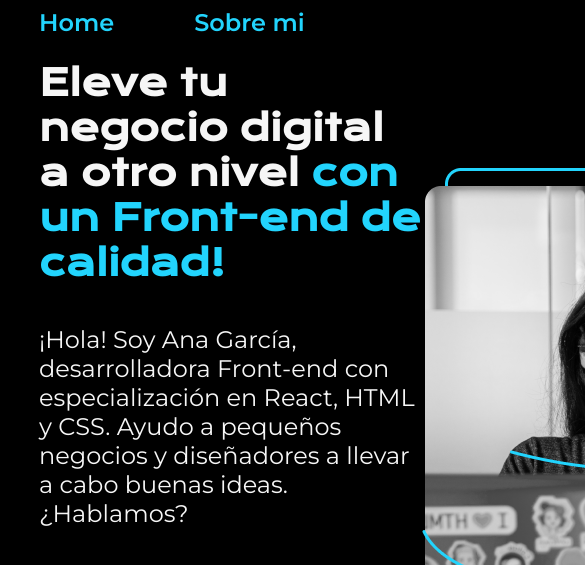
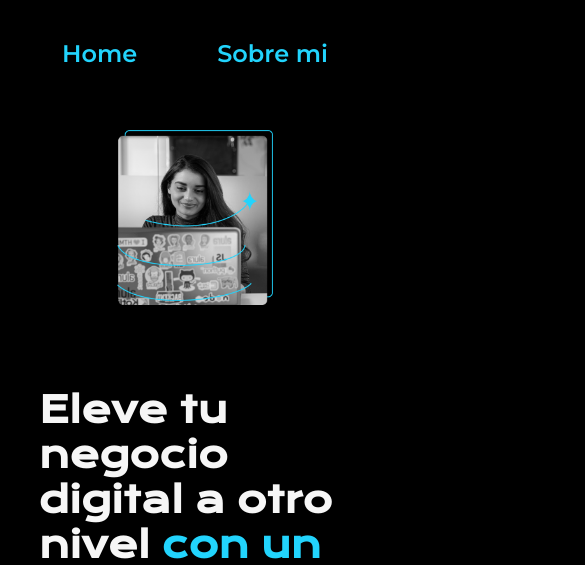
Before and after one commit to mark-dOob/portafolio, a plain HTML site: page index.html in a window 390 px wide. Shown: the top 565 px of the page, 585 px wide, since content can reach past the window. Drawn offline with nearby package versions, Linux system fonts and the light colour scheme.

```diff
--- a/index.html
+++ b/index.html
@@ -29,7 +29,7 @@
                 <a class="presentacion-enlaces-link" href=""><img src="imagenes/github.png" alt="logo de github">GitHub</a>
             </div>
         </section>
-        <img src="imagenes/imagen.png" alt="imagen de una mujer trabajando">
+        <img class="presentacion-imagen" src="imagenes/imagen.png" alt="imagen de una mujer trabajando">
     </main>
     <footer class="footer">
         <p>Desarrollado por Mark-dOob</p>
--- a/styles/style.css
+++ b/styles/style.css
@@ -46,10 +46,11 @@
     /* margin: 10%; */
     padding: 6% 10%; /*se acambio el margin por padding*/
     justify-content: space-between;
+    gap: 82px;
 }
 
 .presentacion-contenido {
-    width: 615px;
+    width: 50%;
     display: flex;
     flex-direction: column;
     gap: 40px;
@@ -85,7 +86,7 @@
 }
 
 .presentacion-enlaces-link {
-    width: 378px;
+    width: 50%;
     text-align: center;
     padding: 21.5px 0px;
     border-radius: 8px;
@@ -104,6 +105,10 @@
     background-color: var(--color-hover);
 }
 
+.presentacion-imagen {
+    width: 50%;
+}
+
 .footer {
     background-color: var(--color-terciario);
     padding: 24px;
@@ -113,3 +118,21 @@
     font-size: 2.4rem;
     font-weight: 400;
 }
+
+@media(max-width: 1200px){
+    .header {
+        padding: 10%;
+    }
+
+    .hader-menu {
+        justify-content: center;
+    }
+
+    .presentacion {
+        flex-direction: column-reverse;
+    }
+
+    .presentacion-contenido {
+        width: auto;
+    }
+}
```
Also changed, not shown: about.html (+1 -1 lines).
